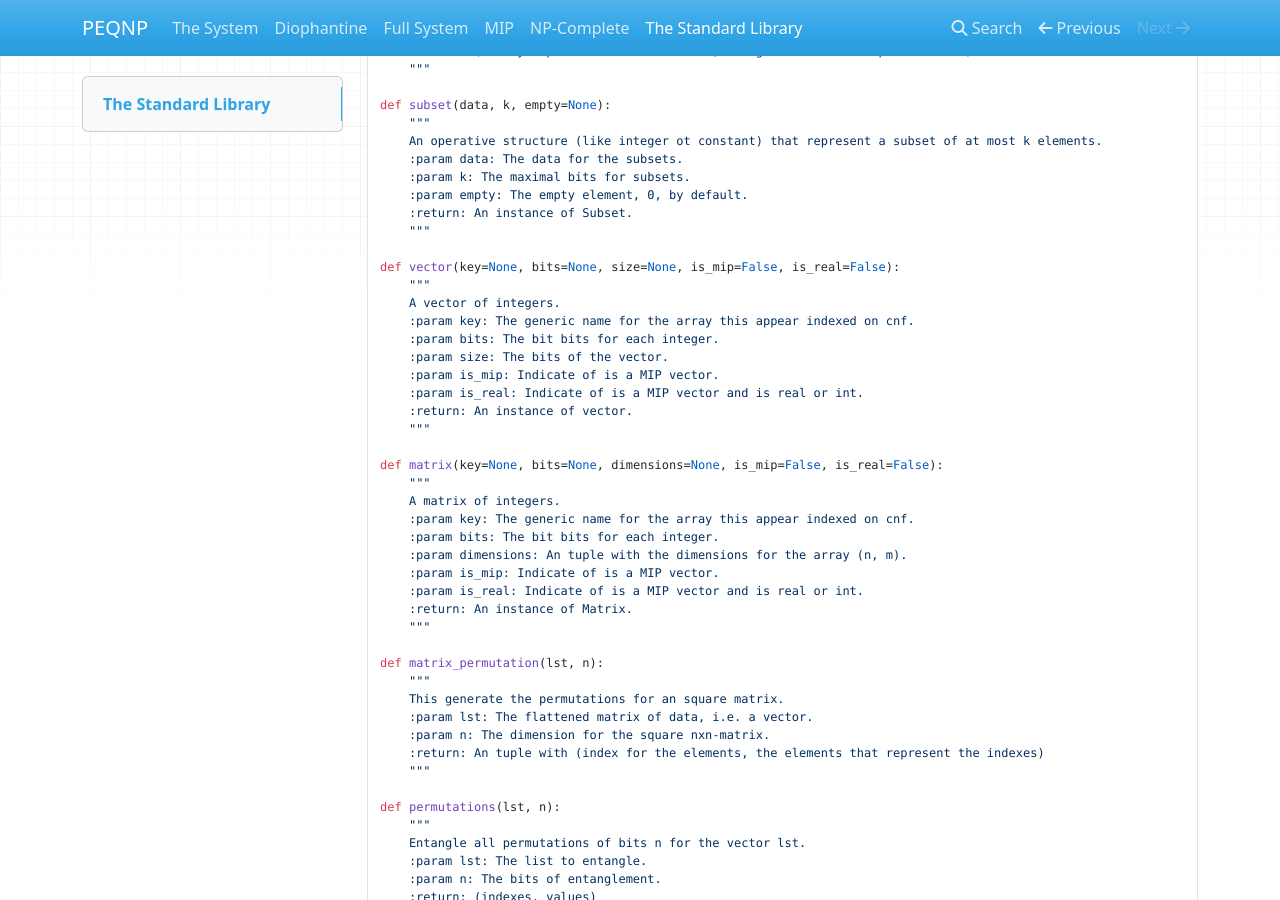
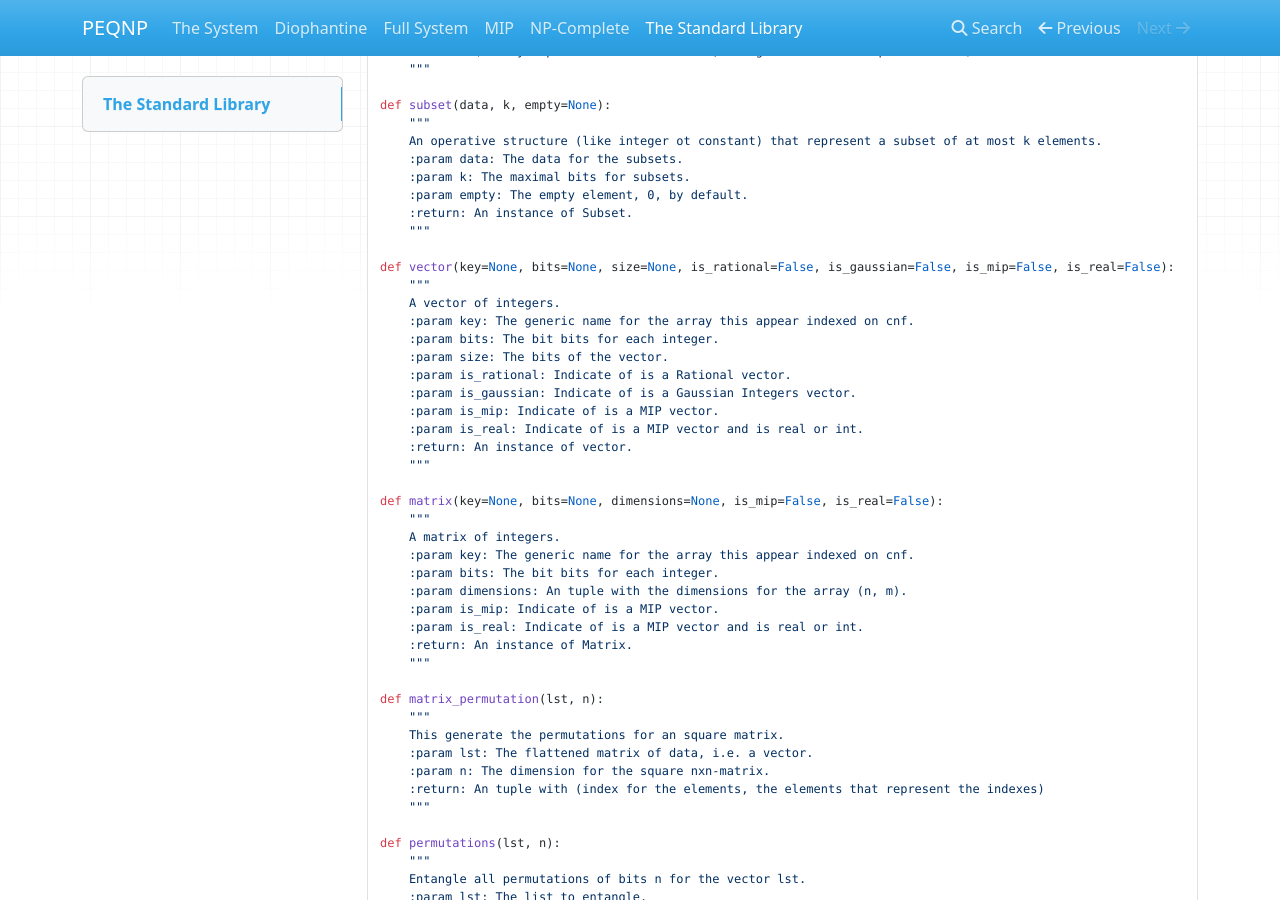
Before and after one commit to maxtuno/PEQNP, an MkDocs documentation site: the page built from docs/stdlib.md, in a window 1280 px wide and 900 px high, scrolled down 1167 px. Built offline with MkDocs 1.6.1, drawn with Linux system fonts in a browser that asks for light colours; nearby versions of some CDN libraries; a script that is not in the unit is left out.

Commit message:
Update stdlib.md

```diff
--- a/docs/stdlib.md
+++ b/docs/stdlib.md
@@ -72,12 +72,14 @@ def subset(data, k, empty=None):
     :return: An instance of Subset.
     """
 
-def vector(key=None, bits=None, size=None, is_mip=False, is_real=False):
+def vector(key=None, bits=None, size=None, is_rational=False, is_gaussian=False, is_mip=False, is_real=False):
     """
     A vector of integers.
     :param key: The generic name for the array this appear indexed on cnf.
     :param bits: The bit bits for each integer.
     :param size: The bits of the vector.
+    :param is_rational: Indicate of is a Rational vector.
+    :param is_gaussian: Indicate of is a Gaussian Integers vector.
     :param is_mip: Indicate of is a MIP vector.
     :param is_real: Indicate of is a MIP vector and is real or int.
     :return: An instance of vector.
```
